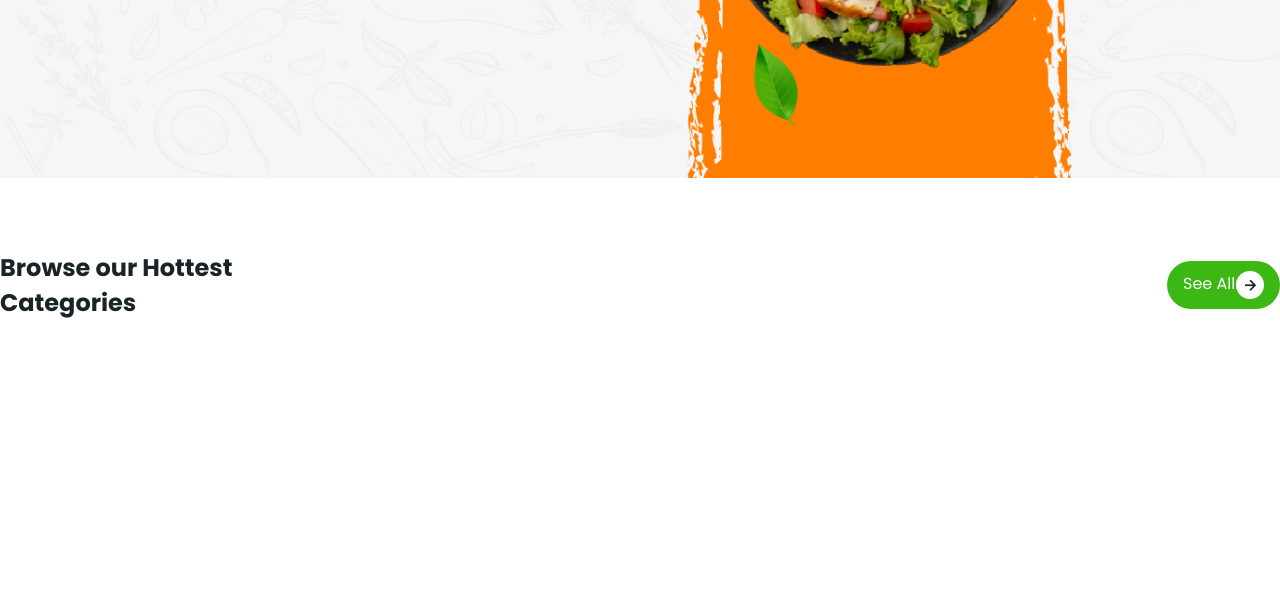
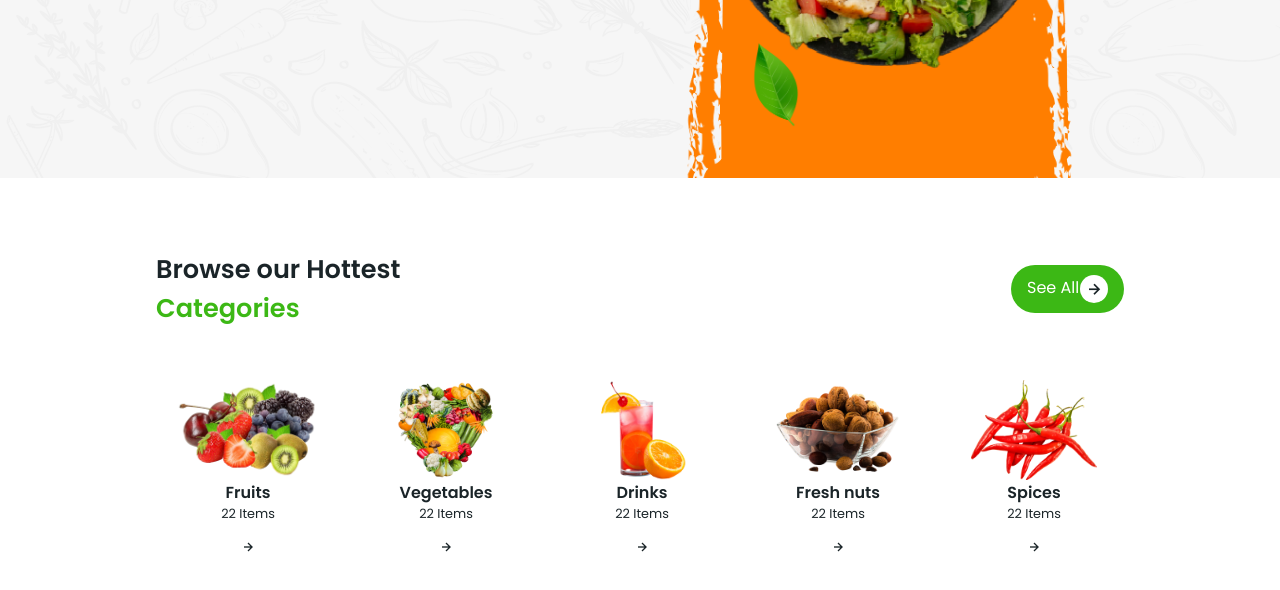
Before and after one commit to Maragathaambikaa/Restaurant-website, a plain HTML site: page index.html in a window 1280 px wide. Shown: the part 462-1052 px from the top of the page. Before the commit the page ends 806 px from the top, so only its background shows below. Drawn offline with nearby package versions, Linux system fonts and the light colour scheme.

Commit message:
Commit after creation of the categories section

```diff
--- a/index.html
+++ b/index.html
@@ -61,7 +61,7 @@ href="https://unpkg.com/swiper/swiper-bundle.min.css"/>
             <div class="home-text">
             <span>We are delicacy</span>
             <h1>Choose delicacy <br> the best healthy <br>chicken salad</h1>
-            <a href="#" class="btn">Shop Now<i class='bx bx-right-arrow-alt' ></i></a>
+            <a href="#" class="btn">Shop Now<i class='bx bx-right-arrow-alt'></i></a>
             </div>
             <img src="img/home2.png" alt="">
 
@@ -87,9 +87,56 @@ href="https://unpkg.com/swiper/swiper-bundle.min.css"/>
 <!--categories-->
 
 <section class="categories" id="categories">
-<div class="heading">
+  <div class="heading">
     <h1>Browse our Hottest <br><span>Categories</h1>
         <a href="#" class="btn">See All<i class='bx bx-right-arrow-alt' ></i></a>
+
+   </div>
+
+   <!--Container Content-->
+
+   <div class="categories-container">
+    <!--Box 1-->
+    <div class="box">
+        <img src="img/cate1.png" alt="">
+        <h2>Fruits</h2>
+        <span>22 Items</span>
+        <i class='bx bx-right-arrow-alt' ></i>
+    </div>
+
+
+    <!--Box 2-->
+    <div class="box">
+        <img src="img/cate2.png" alt="">
+        <h2>Vegetables</h2>
+        <span>22 Items</span>
+        <i class='bx bx-right-arrow-alt' ></i>
+    </div>
+
+
+   <!--Box 3-->
+   <div class="box">
+    <img src="img/cate3.png" alt="">
+    <h2>Drinks</h2>
+    <span>22 Items</span>
+    <i class='bx bx-right-arrow-alt' ></i>
+     </div>
+
+     <!--Box 4-->
+    <div class="box">
+    <img src="img/cate4.png" alt="">
+    <h2>Fresh nuts</h2>
+    <span>22 Items</span>
+    <i class='bx bx-right-arrow-alt' ></i>
+    </div>
+
+     <!--Box 5-->
+  <div class="box">
+    <img src="img/cate5.png" alt="">
+    <h2>Spices</h2>
+    <span>22 Items</span>
+    <i class='bx bx-right-arrow-alt' ></i>
+  </div>
 
 </div>
 
--- a/style.css
+++ b/style.css
@@ -205,3 +205,47 @@ color: var(--orange-color);
         justify-content: space-between;
         align-items:center;
     }
+    .heading h1
+    {
+        font-size: 1.6rem;
+        font-weight: 600;
+    }
+    .heading span {
+        color:var(--green-color)
+    }
+    .categories {
+        max-width:968px;
+        margin-left:auto;
+        margin-right:auto;
+    }
+    .categories-container {
+        display:grid;
+        grid-template-columns: repeat(auto-fit,minmax(180px,auto));
+        gap: 1rem;
+        margin-top: 2rem;
+    }
+    .categories-container .box {
+        position:relative;
+        display:flex;
+        flex-direction:column;
+        align-items:center;
+        padding:20px;
+        border-radius:0.5rem;
+    }
+    .categories-container .box img {
+        width:100%;
+        height:100px;
+        object-fit: contain;
+        object-position: center;
+
+    }
+    .categories-container .box h2 {
+         font-size: 1rem;
+         font-weight:600;
+
+    }
+    .categories-container .box span {
+        font-size:0.8rem;
+        font-weight:400;
+        margin-bottom: 1rem;
+   }
```
